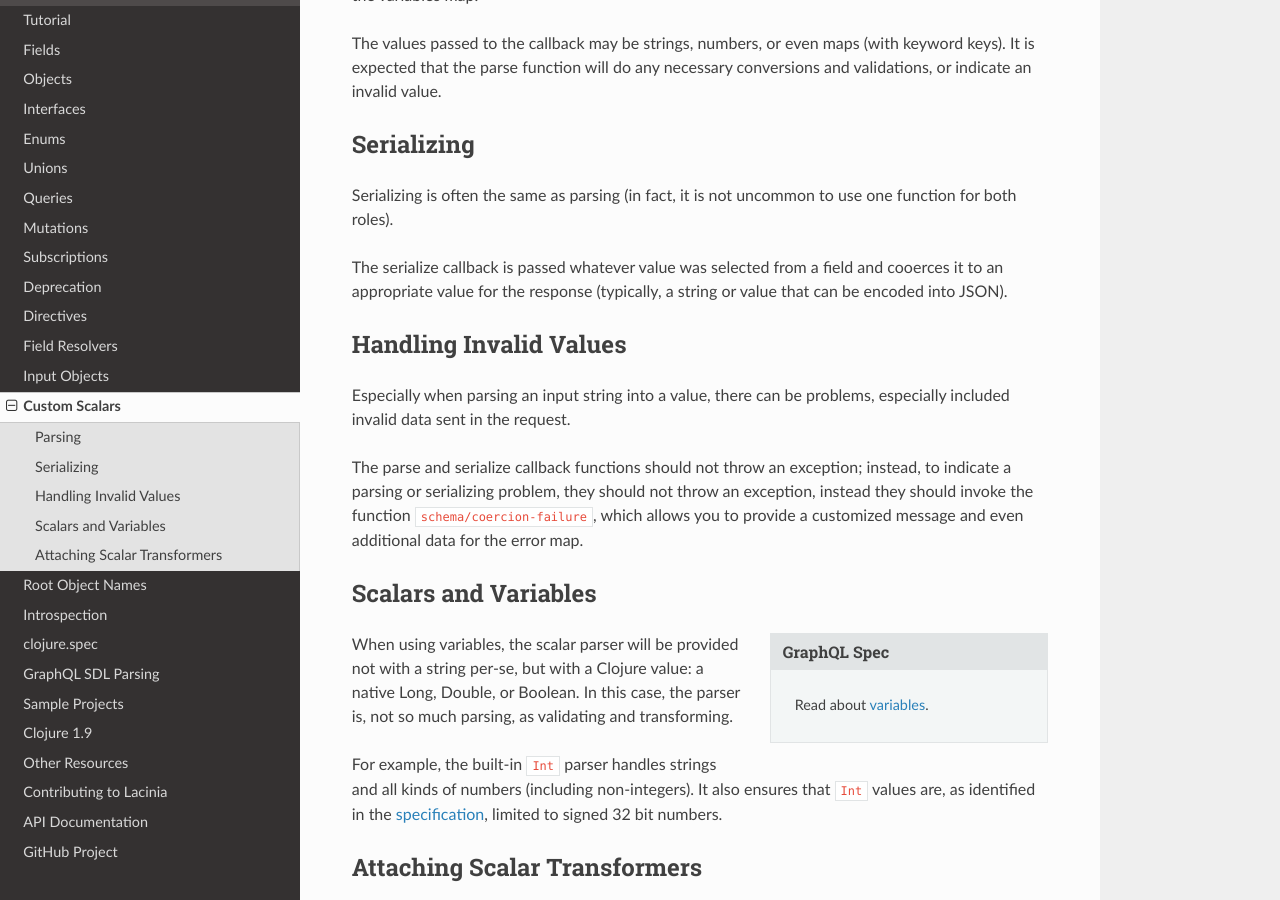
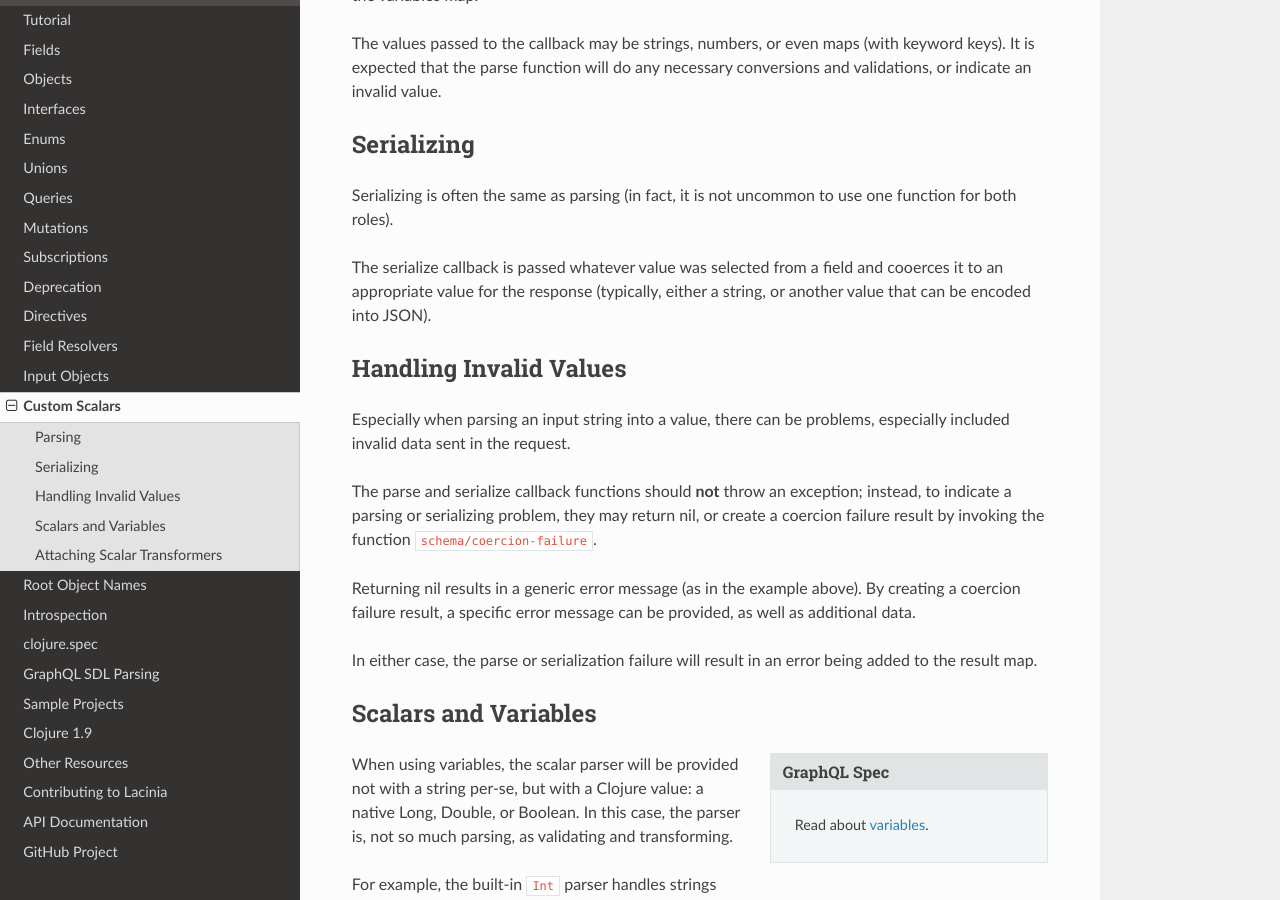
Before and after one commit to walmartlabs/lacinia, a Sphinx documentation site: the page built from docs/custom-scalars.rst, in a window 1280 px wide and 900 px high, scrolled down 1182 px. Built offline with Sphinx 7.4.7 and the Read the Docs theme 2.0.0, drawn with Linux system fonts in a browser that asks for light colours; cross-references to code outside the pages are shown as plain code; some of the changed text lies outside the part shown.

Commit message:
Update documentation

```diff
--- a/docs/custom-scalars.rst
+++ b/docs/custom-scalars.rst
@@ -56,7 +56,7 @@ Serializing
 Serializing is often the same as parsing (in fact, it is not uncommon to use one function for both roles).
 
 The serialize callback is passed whatever value was selected from a field and cooerces it to an appropriate
-value for the response (typically, a string or value that can be encoded into JSON).
+value for the response (typically, either a string, or another value that can be encoded into JSON).
 
 Handling Invalid Values
 -----------------------
@@ -64,10 +64,13 @@ Handling Invalid Values
 Especially when parsing an input string into a value, there can be problems, especially included
 invalid data sent in the request.
 
-The parse and serialize callback functions should not throw an exception; instead, to indicate a parsing or
-serializing problem, they should not throw an exception, instead they
-should invoke the function :api:`schema/coercion-failure`, which allows you
-to provide a customized message and even additional data for the error map.
+The parse and serialize callback functions should **not** throw an exception; instead, to indicate a parsing or
+serializing problem, they may return nil, or create a coercion failure result by invoking the function :api:`schema/coercion-failure`.
+
+Returning nil results in a generic error message (as in the example above).
+By creating a coercion failure result, a specific error message can be provided, as well as additional data.
+
+In either case, the parse or serialization failure will result in an error being added to the result map.
 
 Scalars and Variables
 ---------------------
```
Also changed, not shown: other parts of docs/custom-scalars.rst (+1 -1 lines), CHANGES.md (+1 -0 lines), 1 other file.
